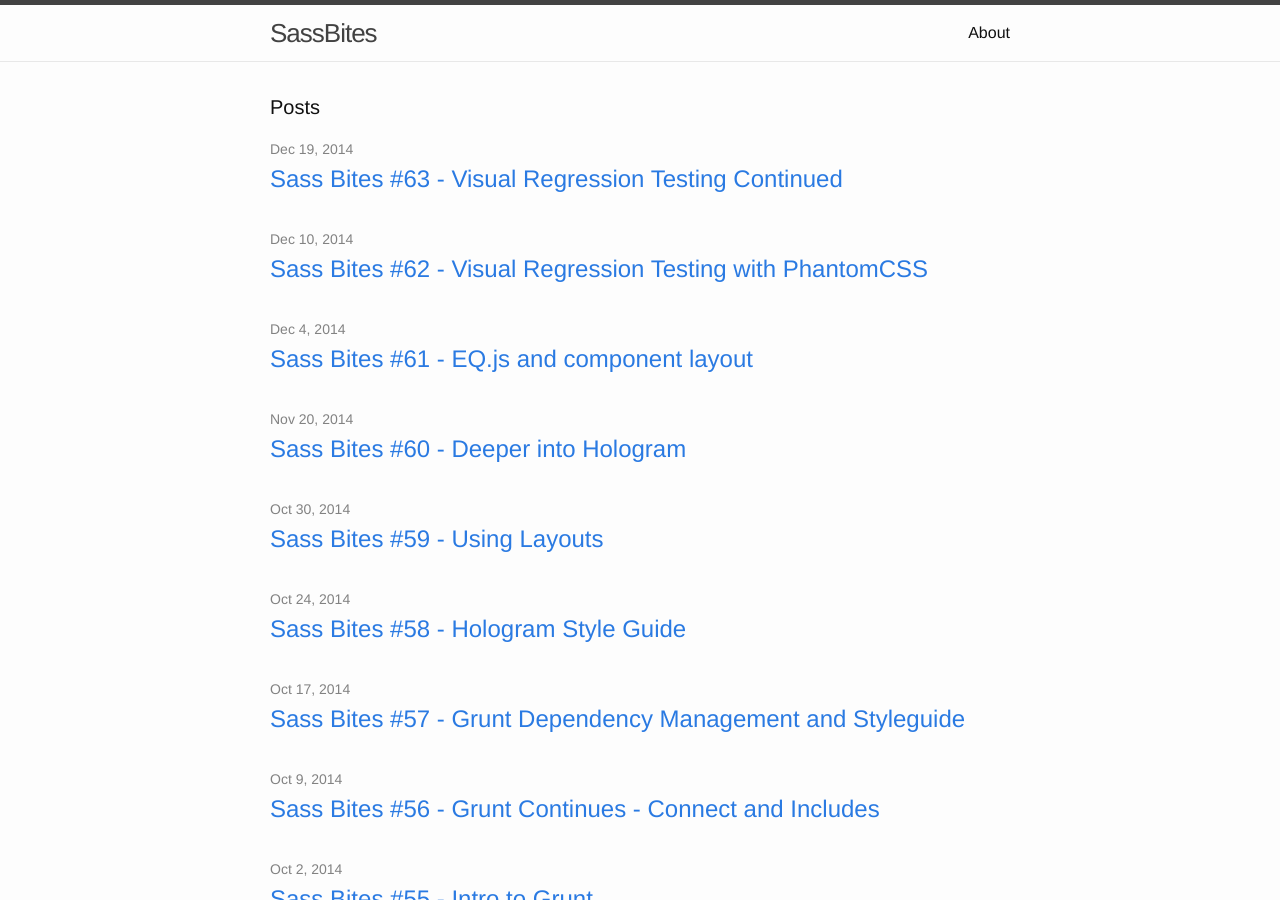
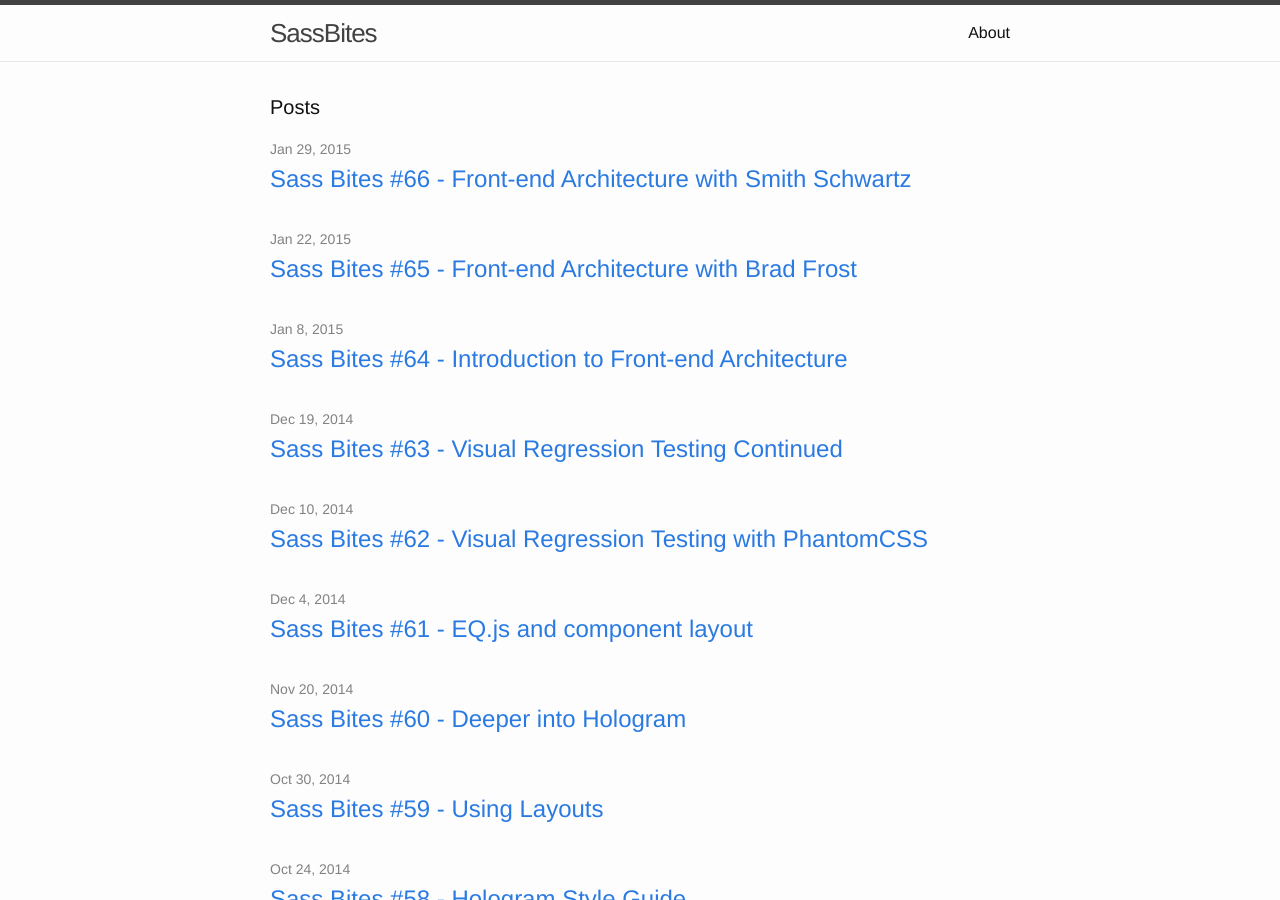
Before and after one commit to una/sassbit.es, a Jekyll site: the page built from index.html, in a window 1280 px wide and 900 px high. Built offline with Jekyll 4.4.1, drawn with Linux system fonts in a browser that asks for light colours.

Commit message:
Updated URL and added in 3 new episodes

```diff
--- a/_config.yml
+++ b/_config.yml
@@ -3,7 +3,7 @@ title: SassBites
 description: > # this means to ignore newlines until "baseurl:"
   A live, on air podcast covering small bites of Sass every week at 12pm Pacific. Events are posted each week, and video/chat is available on the event homepage.
 baseurl: "" # the subpath of your site, e.g. /blog/
-url: "http://jshawl.github.io" # the base hostname & protocol for your site
+url: "http://sassbites.github.io" # the base hostname & protocol for your site
 twitter_username: sassbites
 
 # Build settings
--- /dev/null
+++ b/_posts/2015-01-08-introduction-to-front-end-architecture.md
@@ -0,0 +1,6 @@
+---
+layout: post
+title: "Sass Bites #64 - Introduction to Front-end Architecture"
+---
+
+<iframe width='560' height='315' src='//www.youtube.com/embed/DAN_Q0Iy6c0' frameborder='0' allowfullscreen></iframe>
--- /dev/null
+++ b/_posts/2015-01-22-front-end-architecture-with-brad-frost.md
@@ -0,0 +1,6 @@
+---
+layout: post
+title: "Sass Bites #65 - Front-end Architecture with Brad Frost"
+---
+
+<iframe width='560' height='315' src='//www.youtube.com/embed/lBs6BZUHINU' frameborder='0' allowfullscreen></iframe>
--- /dev/null
+++ b/_posts/2015-01-29-front-end-architecture-with-smith-schwartz.md
@@ -0,0 +1,6 @@
+---
+layout: post
+title: "Sass Bites #66 - Front-end Architecture with Smith Schwartz"
+---
+
+<iframe width='560' height='315' src='//www.youtube.com/embed/NGvKoGZd3Ng' frameborder='0' allowfullscreen></iframe>
```
